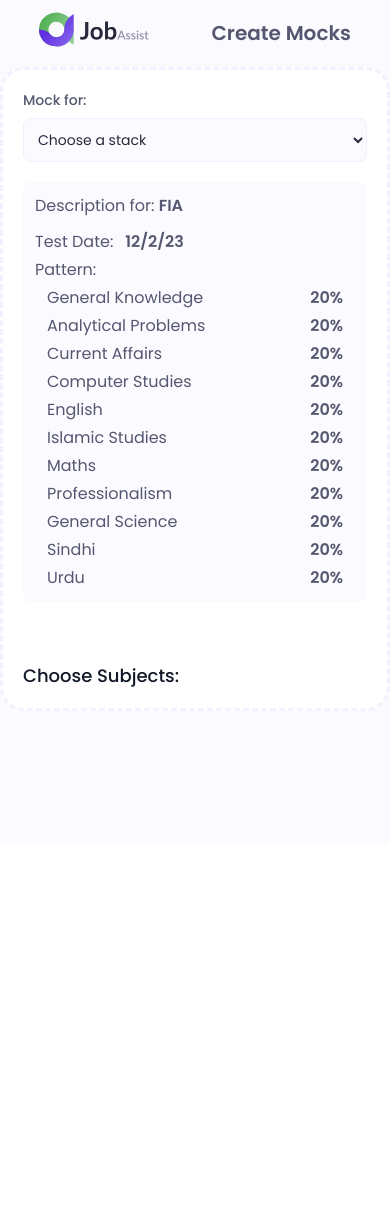
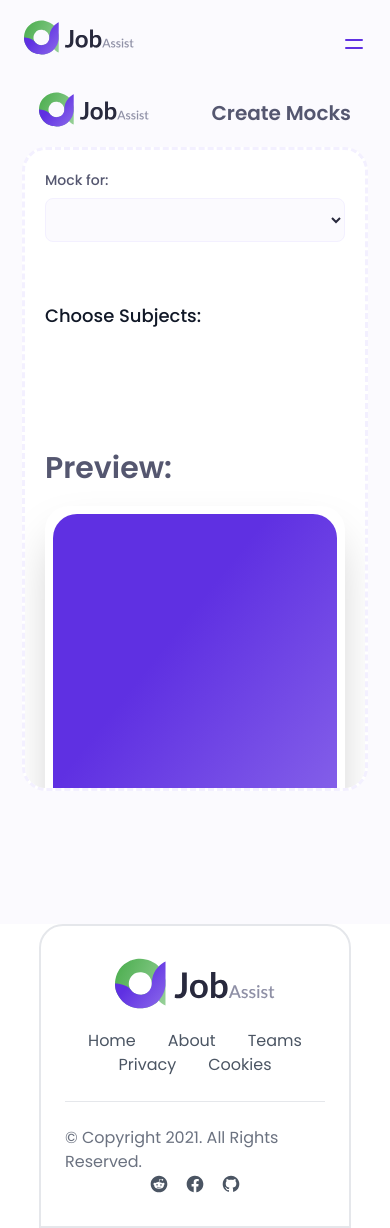
Before and after one commit to hammas-19/knowgistic, a Nuxt app: page /admin/createMockTest in a window 390 px wide. Before the commit the page ends 844 px from the top, so only its background shows below. Built offline with nearby package versions, Linux system fonts and the light colour scheme.

Commit message:
add: created mockup creaing form with preview

```diff
--- a/components/stats.vue
+++ b/components/stats.vue
@@ -8,7 +8,8 @@
                     you probably haven't heard of them man bun deep jianbing selfies heirloom prism
                     food truck ugh squid celiac humblebrag.</p>
             </div>
-            <div class="flex flex-wrap -m-4 text-center border md:p-8 p-4 rounded-2xl bg-moss">
+
+            <div class="flex flex-wrap -m-4 text-center border md:p-8 p-4 rounded-2xl bg-selago">
                 <div class="p-4 md:w-1/4 sm:w-1/2 w-full">
                     <div class="border-2 border-gray-200 px-4 py-6 rounded-lg bg-selago">
                         <svg fill="none" stroke="currentColor" stroke-linecap="round" stroke-linejoin="round"
--- a/pages/admin/createMockTest.vue
+++ b/pages/admin/createMockTest.vue
@@ -1,5 +1,4 @@
 <style scoped>
-
 .main::-webkit-scrollbar-track {
     background-color: #e9e3ff;
 
@@ -14,7 +13,25 @@
     background-color: #d5cfe9;
     background-image: -webkit-linear-gradient(90deg,
             #dbddef 0%,
-            #080f58 25%,
+            #5F30E2 25%,
+            transparent 100%)
+}
+
+.card::-webkit-scrollbar-track {
+    background-color: #e9e3ff;
+
+}
+
+.card::-webkit-scrollbar {
+    width: 6px;
+    background-color: #F5F5F5;
+}
+
+.card::-webkit-scrollbar-thumb {
+    background-color: #d5cfe9;
+    background-image: -webkit-linear-gradient(90deg,
+            #dbddef 0%,
+            #5F30E2 25%,
             transparent 100%)
 }
 </style>
@@ -34,65 +51,42 @@
             <div class="inputs w-full md:w-1/2 p-5">
 
             <form action="submit" class="flex gap-5 flex-col">
-
-                    <span>
+                <div>
                     <label for="Stacks" class="block mb-2 text-sm font-medium text-comet dark:text-white">
-                            Mock for:
+                        Mock for: {{ selectedMock }}
                     </label>
-                        <select id="stacks"
+                    <select id="stacks" @change="handleMockValue" v-model="selectedMock"
                             class="bg-selago  border border-whiteLilac text-ebonyClay text-sm rounded-lg focus:ring-purplHeart focus:border-purplHeart block w-full p-2.5">
                             <option selected disabled>Choose a stack </option>
-                            <option v-for="jobs in 10">stack{{ jobs }}</option>
+                            <option v-for="jobs in mockOptions" key="jobs" :value="jobs">{{ jobs }}</option>
                         </select>
-                    </span>
-
-                    <!-- Description -->
-                    <div class="bg-selago rounded-lg p-3 flex flex-col gap-3 text-comet">
-
-                        <h1>Description for: <span class="font-semibold md:font-bold"> FIA</span></h1>
-                        <div class="flex flex-col gap-1">
-
-                            <div class="flex items-center gap-3">
-                                <span>Test Date:</span>
-                                <span class="font-semibold">12/2/23</span>
-                            </div>
-                            <span>Pattern:</span>
-                            <div v-for="items in courseData" class="flex items-center gap-3 w-full justify-between hover:bg-whiteLilac px-3 transition-all rounded-lg">
-                                <span>{{ items.from }}</span>
-                                <span class="font-semibold">20%</span>
                     </div>
 
+                    <!-- Subjects -->
+                    <div class=" flex flex-col py-10 gap-3">
+
+                        <h3 class="mb-5 text-lg font-medium text-gray-900 dark:text-white">Choose Subjects:</h3>
+
+                        <!-- Subjects -->
+                        <div v-for="items in subjectOptions">
+                            <label for="Stacks" class="block mb-2 text-sm font-medium text-comet dark:text-white">
+                                {{ items.from }}
+                            </label>
+                            <select v-model="items.selected_ratio"
+                                class="bg-selago  border border-whiteLilac text-ebonyClay text-sm rounded-lg focus:ring-purplHeart focus:border-purplHeart block w-full p-2.5">
+                                <option selected disabled>Choose Ratio</option>
+                                <option value="10">10%</option>
+                                <option value="20">20%</option>
+                                <option value="30">30%</option>
+                                <option value="40">40%</option>
+                            </select>
+                        </div>
+
+                        <!-- %age -->
+                        <!-- <select id="stacks" v-model="subjectPercent"
+                                                                                                                                                                                                                                               </select> -->
 
                     </div>
-
-                    </div>
-
-                    <span class=" flex flex-col py-10">
-
-                        <h3 class="mb-5 text-lg font-medium text-gray-900 dark:text-white">Choose Subjects:</h3>
-                        <ul class="grid w-full gap-3 md:grid-cols-3 grid-cols-2">
-                            <li v-for="items in courseData">
-                                <input type="checkbox" id="react-option" value="" class="peer">
-                                    <select id="stacks"
-                                        class="bg-selago  border border-whiteLilac text-ebonyClay text-sm rounded-lg focus:ring-purplHeart focus:border-purplHeart block w-full p-2.5">
-                                        <option selected disabled>Choose Ratio</option>
-                                        <option>10%</option>
-                                        <option>20%</option>
-                                        <option>30%</option>
-                                        <option>40%</option>
-                                    </select>
-                                <label for="checkbox"
-                                    class="flex flex-col items-center justify-center w-full md:p-5 p-2 text-comet bg-white border border-whiteLilac rounded-lg cursor-pointer peer-checked:border-purplHeart hover:text-gray-600 peer-checked:text-gray-600 hover:bg-whiteLilac">
-                                    <div class="block">
-                                        <img :src="items.image" class="" alt="subjects">
-                                        <div class="w-full md:text-lg text-sm md:font-semibold font-normal">{{ items.from }}
-                                        </div>
-                                    </div>
-                                </label>
-                            </li>
-                        </ul>
-
-                    </span>
 
                 </form>
 
@@ -104,8 +98,59 @@
                     Preview:
                 </h1>
 
+                <!-- Card -->
                 <div>
-                    <JobCourseCard/>
+
+                    <div
+                        class="md:w-[580px] w-[300px]  h-[460px] md:h-[463px] flex md:flex-row flex-col-reverse gap-2 rounded-3xl p-2 bg-white shadow-2xl relative">
+
+                        <!-- fading div -->
+                        <div class="absolute w-[95%] md:w-[48%] md:h-20 h-14 bottom-2 bg-cardFade mx-auto rounded-b-3xl">
+                        </div>
+
+                        <!-- No of contents -->
+                        <div
+                            class="absolute w-[95%] md:w-[48%] h-10 top-[111px] md:top-2 bg-[#ffffff7f] backdrop-blur-[6px] mx-auto rounded-t-3xl pl-10 pt-3">
+                            <span class="text-base font-jost ">Users will cover:</span>
+                        </div>
+
+                        <!-- Info -->
+                        <div
+                            class="card flex flex-col gap-3 p-3 rounded-3xl bg-[#f3f1fc] md:w-1/2 w-full overflow-y-scroll pt-12">
+
+                            <!-- {{ subjectOptions }} -->
+                            <div class="flex items-center justify-between" v-for="items in subjectOptions" :key="items">
+
+                                <span v-show="items.selected_ratio" class="md:text-sm text-sm text-ebonyClay font-medium">
+                                    {{ items.from }}
+                                </span>
+                                <span v-show="items.selected_ratio"
+                                    class=" w-10 h-10 text-white font-bold text-sm text-center bg-purplHeart rounded-full  flex items-center justify-center ">
+                                    {{ items.selected_ratio  }}%
+                                </span>
+
+                            </div>
+
+                        </div>
+
+                        <!-- ImageGraphy -->
+                        <div class="h-full md:w-1/2 w-full rounded-3xl bg-midHeart relative text-4xl text-white">
+
+                            <div class="absolute w-full text-center md:bottom-5 bottom-0 min-h-[95px]">
+                                <h1 class="text-4xl font-bold font-jost">{{ selectedMock }}</h1>
+
+                                <span
+                                    class="px-8 py-2 text-center font-medium text-sm rounded-full hover:bg-white hover:text-purplHeart hover:shadow-xl transition-all text-white border-2 border-white cursor-pointer">
+                                    Start Journey
+                                </span>
+
+                            </div>
+
+                        </div>
+
+
+                    </div>
+
                 </div>
 
             </div>
@@ -115,68 +160,166 @@
     </div>
 </template>
 <script setup>
-const isOpenDropdown = ref(false);
 definePageMeta({
-    layout: "none"
+    layout: ""
 });
-const courseData = [
 
+
+const mockData = [
+    {
+        name: "Job-1",
+        data:
+            [
                 {
                     image: '/images/index_v2/gk.png',
                     from: 'General Knowledge',
-        level: '1'
+                    level: '1',
+                    selected_ratio: '',
                 },
-
                 {
                     image: '/images/index_v2/analytics.png',
                     from: 'Analytical Problems',
-        level: '1'
-
+                    level: '1',
+                    selected_ratio: '',
                 },
                 {
                     image: '/images/index_v2/ca.png',
                     from: 'Current Affairs',
-        level: '2'
+                    level: '2',
+                    selected_ratio: '',
                 },
                 {
                     image: '/images/index_v2/cs.png',
                     from: 'Computer Studies',
-        level: '2'
+                    level: '2',
+                    selected_ratio: '',
                 },
                 {
                     image: '/images/index_v2/eng.png',
                     from: 'English',
-        level: '3'
+                    level: '3',
+                    selected_ratio: '',
                 },
                 {
                     image: '/images/index_v2/isl.png',
                     from: 'Islamic Studies',
-        level: '3'
+                    level: '3',
+                    selected_ratio: '',
                 },
                 {
                     image: '/images/index_v2/maths.png',
                     from: 'Maths',
-        level: '3'
+                    level: '3',
+                    selected_ratio: '',
                 },
                 {
                     image: '/images/index_v2/pro.png',
                     from: 'Professionalism',
-        level: '3'
+                    level: '3',
+                    selected_ratio: '',
                 },
                 {
                     image: '/images/index_v2/sci.png',
                     from: 'General Science',
-        level: '3'
+                    level: '3',
+                    selected_ratio: '',
                 },
                 {
                     image: '/images/index_v2/sindhi.png',
                     from: 'Sindhi',
-        level: '3'
+                    level: '3',
+                    selected_ratio: '',
                 },
                 {
                     image: '/images/index_v2/urdu.png',
                     from: 'Urdu',
-        level: '3'
+                    level: '3',
+                    selected_ratio: '',
                 },
             ]
+    },
+    {
+        name: "Job-2",
+        data:
+            [
+                {
+                    image: '/images/index_v2/gk.png',
+                    from: 'Urdu General Knowledge',
+                    level: '1',
+                    selected_ratio: '',
+                },
+                {
+                    image: '/images/index_v2/analytics.png',
+                    from: 'Urdu Analytical Problems',
+                    level: '1',
+                    selected_ratio: '',
+                },
+                {
+                    image: '/images/index_v2/ca.png',
+                    from: 'Urdu Current Affairs',
+                    level: '2',
+                    selected_ratio: '',
+                },
+                {
+                    image: '/images/index_v2/cs.png',
+                    from: 'Urdu Computer Studies',
+                    level: '2',
+                    selected_ratio: '',
+                },
+                {
+                    image: '/images/index_v2/eng.png',
+                    from: 'Urdu English',
+                    level: '3',
+                    selected_ratio: '',
+                },
+                {
+                    image: '/images/index_v2/isl.png',
+                    from: 'Islamic Studies',
+                    level: '3',
+                    selected_ratio: '',
+                },
+                {
+                    image: '/images/index_v2/maths.png',
+                    from: 'Maths',
+                    level: '3',
+                    selected_ratio: '',
+                },
+                {
+                    image: '/images/index_v2/pro.png',
+                    from: 'Professionalism',
+                    level: '3',
+                    selected_ratio: '',
+                },
+                {
+                    image: '/images/index_v2/sci.png',
+                    from: 'General Science',
+                    level: '3',
+                    selected_ratio: '',
+                },
+                {
+                    image: '/images/index_v2/sindhi.png',
+                    from: 'Sindhi',
+                    level: '3',
+                    selected_ratio: '',
+                },
+                {
+                    image: '/images/index_v2/urdu.png',
+                    from: 'Urdu',
+                    level: '3',
+                    selected_ratio: '',
+                },
+            ]
+    }
+]
+
+const selectedMock = ref("")
+const mockOptions = mockData.map(el => el.name)
+
+const subjectOptions = ref([])
+
+function handleMockValue() {
+    console.log("working")
+    console.log(mockData.find((el) => el.name == selectedMock.value)?.data)
+    subjectOptions.value = mockData.find((el) => el.name == selectedMock.value)?.data
+}
 </script>
--- a/pages/index.vue
+++ b/pages/index.vue
@@ -4,7 +4,7 @@
         <!-- Hero -->
         <section class=" m:py-8 py-3">
 
-                <Carousel />
+            <Carousel />
         </section>
 
         <!-- Why Choose Us -->
@@ -26,6 +26,13 @@
                 <Categories />
 
             </div>
+        </section>
+
+        <!-- Stats -->
+        <section class="">
+
+            <Stats />
+
         </section>
 
         <!-- Feature -->
@@ -50,14 +57,6 @@
         </section>
 
 
-        <!-- Gallery -->
-        <section class="">
-
-            <!-- Stats -->
-            <Stats />
-
-        </section>
-
         <!-- Testimonials -->
         <section class=" bg-selago relative">
 
```
Lines whose indentation alone changed are shown as unchanged.
